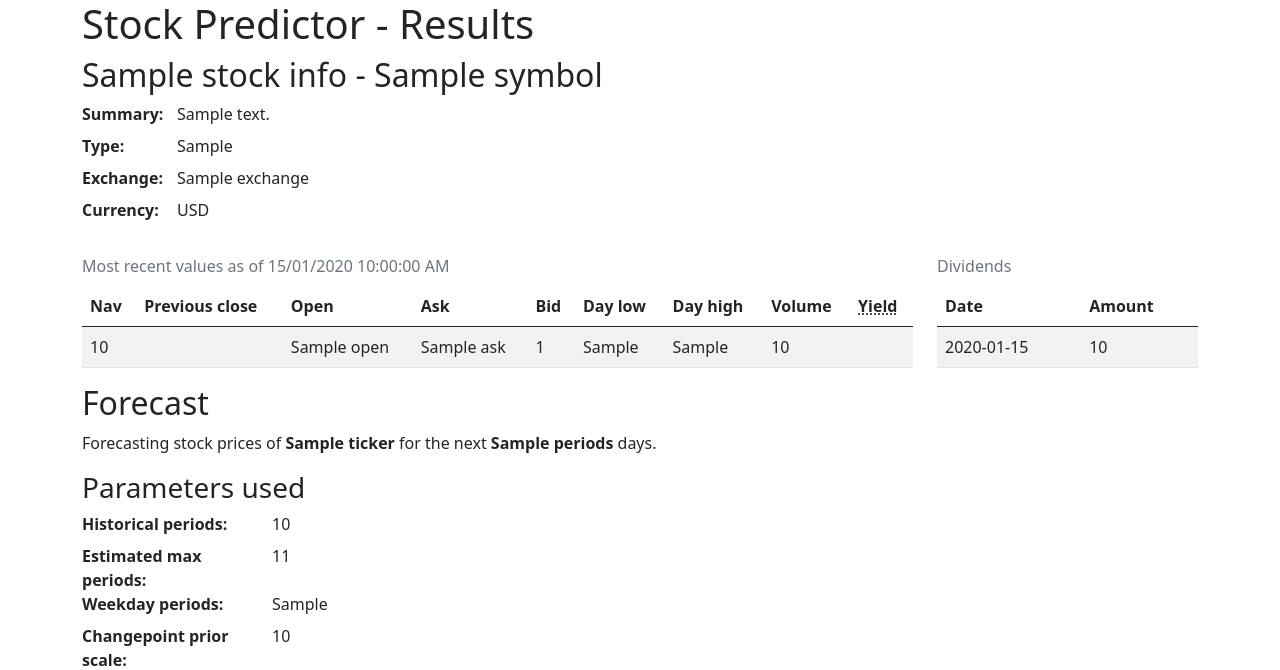
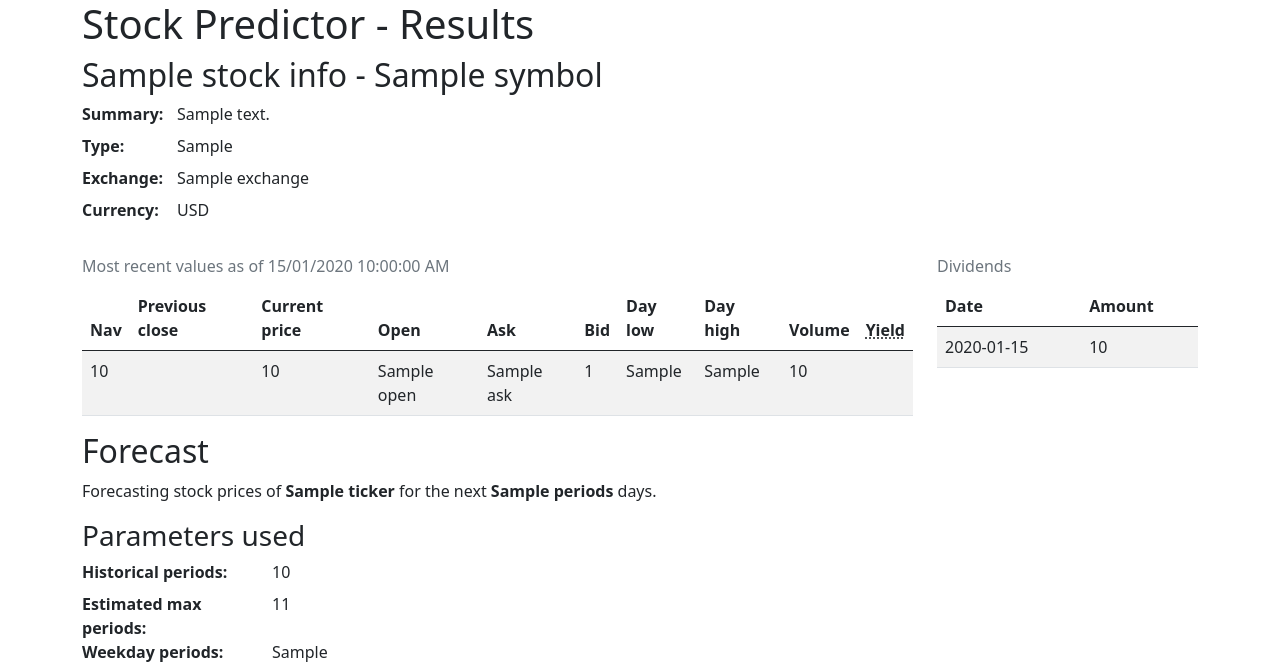
Before and after one commit to juadielon/stockPredictor, a Flask app: template app/templates/results.html in a window 1280 px wide. Shown: the top 670 px of the page. Run offline with Flask 2, Linux system fonts and the light colour scheme; the template is opened without the code that fills it: most values are stand-ins (such as "Sample title", 1, 10 or a date in 2020).

Commit message:
Add current price of the stock to the list of information displayed

```diff
--- a/app/stock_predictor.py
+++ b/app/stock_predictor.py
@@ -122,7 +122,8 @@ def get_stock_info(ticker):
     stock_data = yf.Ticker(ticker)
 
     info = stock_data.info
-    # info = {'volume': 0}
+    info['currentPrice'] = stock_data.history('1d')['Close'][0]
+
     dividends = stock_data.dividends
 
     # Yahoo Finance allows to retrieve historical data for:
--- a/app/templates/results.html
+++ b/app/templates/results.html
@@ -49,6 +49,7 @@
               <tr>
                 <th scope="col">Nav</th>
                 <th scope="col">Previous close</th>
+                <th scope="col">Current price</th>
                 <th scope="col">Open</th>
                 <th scope="col">Ask</th>
                 <th scope="col">Bid</th>
@@ -71,6 +72,7 @@
               <tr>
                 <td scope="col">{{ stock_info['navPrice'] }}</td>
                 <td scope="col">{{ stock_info['previousClose'] }}</td>
+                <td scope="col">{{ stock_info['currentPrice']|round(2) }}</td>
                 <td scope="col">{{ stock_info['open'] }}</td>
                 <td scope="col">{{ stock_info['ask'] }}</td>
                 <td scope="col">{{ stock_info['bid'] }}</td>
@@ -134,7 +136,7 @@
         <dt class="col-sm-2">Weekday periods:</dt>
         <dd class="col-sm-10">{{ params_info['weekday_periods'] }}</dd>
         <dt class="col-sm-2">Changepoint prior scale:</dt>
-        <dd class="col-sm-10">{{ params_info['changepoint_prior_scale']|round(2) }}</dd>
+        <dd class="col-sm-10">{{ params_info['changepoint_prior_scale']|round(6) }}</dd>
       </dl>
     </div>
 
```
